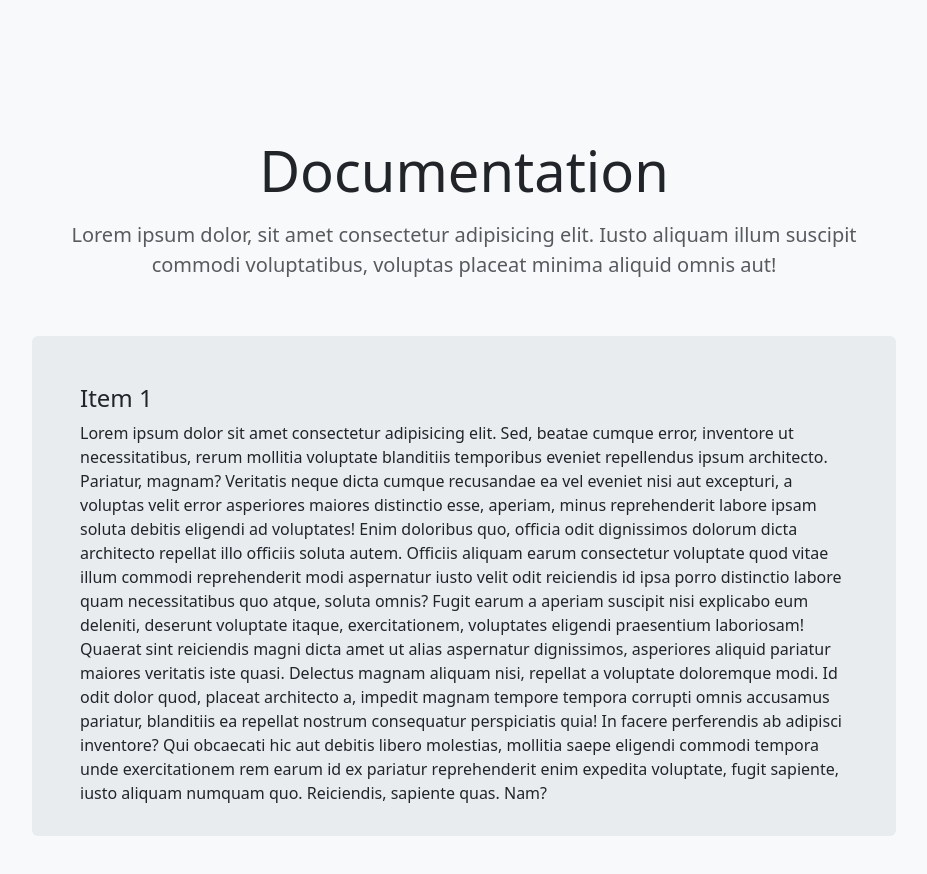
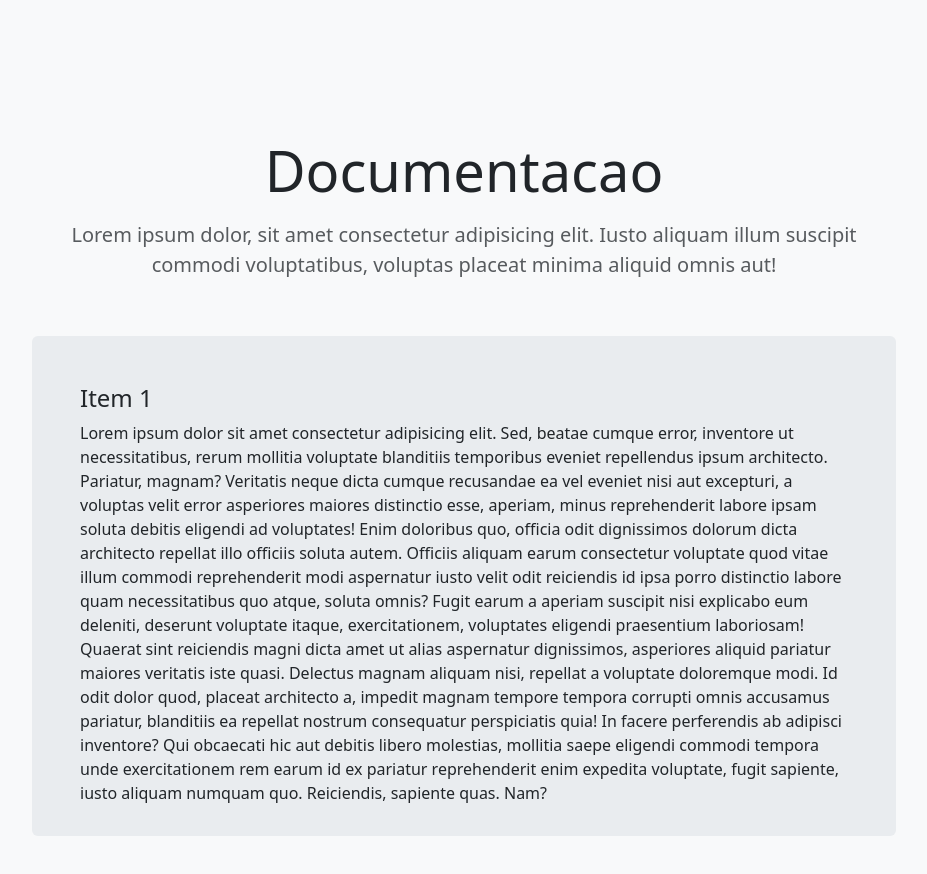
Before and after one commit to guisazevedo/dent_dev, a React (Vite) app: page / in a window 1280 px wide. Shown: the part 8800-9674 px from the top of the page, without its empty margins (176-1103 px from the left). Built offline with nearby package versions, Linux system fonts and the light colour scheme.

Commit message:
implemented Documenation

```diff
--- a/src/02_block/Documentation.tsx
+++ b/src/02_block/Documentation.tsx
@@ -4,7 +4,7 @@ const Documentation = () => {
   return (
     <div className="w-75 mx-auto p-5">
       <div className="p-3 pb-md-4 mx-auto text-center mb-3">
-        <h1 className="display-4 fw-normal mb-3">Documentation</h1>
+        <h1 className="display-4 fw-normal mb-3">Documentacao</h1>
         <p className="fs-5 text-body-secondary">
           Lorem ipsum dolor, sit amet consectetur adipisicing elit. Iusto
           aliquam illum suscipit commodi voluptatibus, voluptas placeat minima
```
